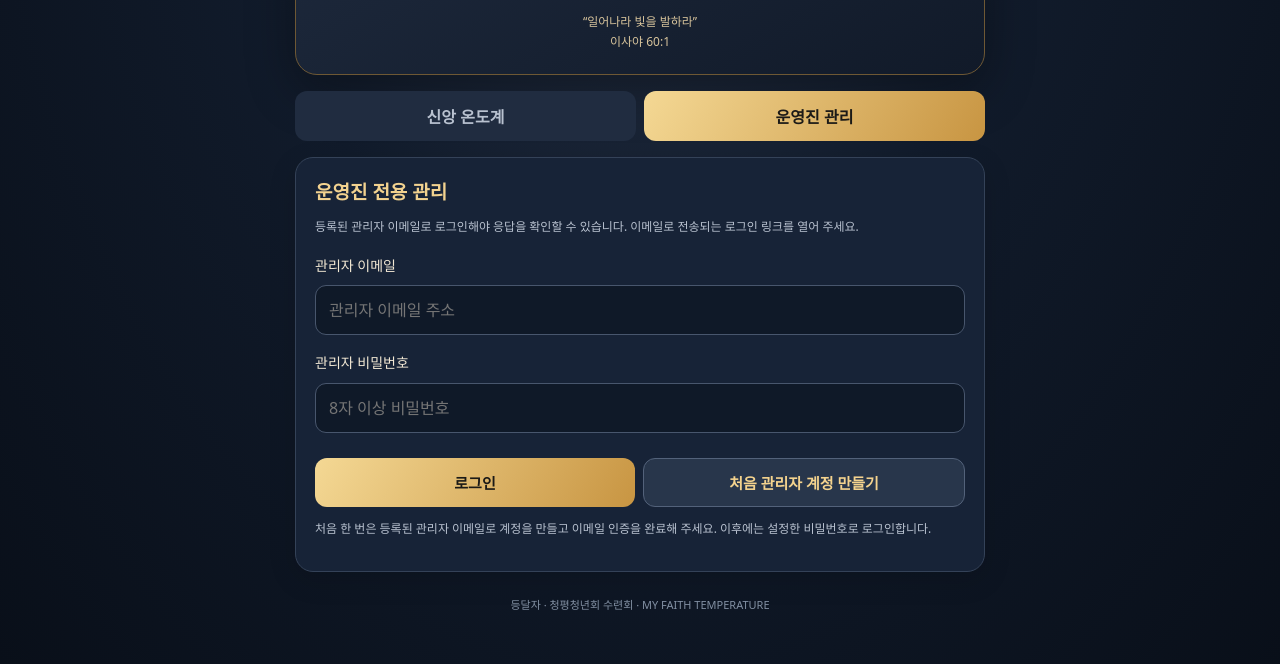
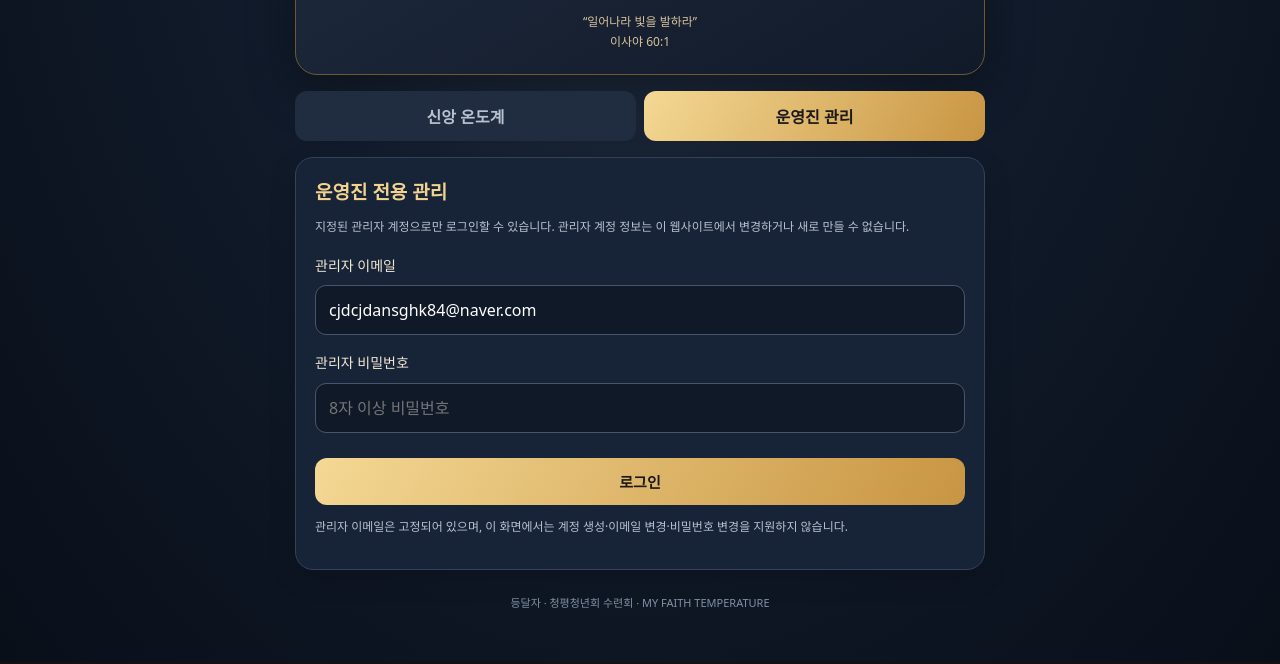
Before and after one commit to cowhdgks551/faith-temperature, a plain HTML site: page index.html in a window 1280 px wide. Both pictures are taken after a click on the button "운영진 관리". Shown: the part 269-933 px from the top of the page. Drawn offline with nearby package versions, Linux system fonts and the light colour scheme.

Commit message:
Lock administrator identity and remove account creation

```diff
--- a/index.html
+++ b/index.html
@@ -33,8 +33,8 @@
 <div id="resultCard" class="card result hidden"><div class="pill">진단 완료</div><h2 style="margin-top:14px">올해 나의 신앙 온도</h2><div class="degree" id="resultDegree"></div><div class="bar"><span id="resultBar"></span></div><h3 id="resultTitle"></h3><p id="resultText" class="small"></p><p class="small">온도는 나를 평가하는 점수가 아니라, 다시 하나님께 나아가기 위한 현재의 출발점입니다.</p><h2 style="margin-top:20px">내년 나의 진심</h2><p id="resultCommitment" class="small"></p><p style="color:#efc979">빛의 끝에서, 빛의 시작으로.</p></div>
 </section>
 <section id="adminSection" class="hidden">
-<div class="card"><h2>운영진 전용 관리</h2><p class="small">등록된 관리자 이메일로 로그인해야 응답을 확인할 수 있습니다. 이메일로 전송되는 로그인 링크를 열어 주세요.</p>
-<div id="loginPanel"><div class="field"><label class="field-label" for="adminEmail">관리자 이메일</label><input class="input" id="adminEmail" type="email" autocomplete="username" placeholder="관리자 이메일 주소"></div><div class="field"><label class="field-label" for="adminPassword">관리자 비밀번호</label><input class="input" id="adminPassword" type="password" autocomplete="current-password" minlength="8" placeholder="8자 이상 비밀번호"></div><div class="toolbar"><button class="btn" id="loginAdmin" type="button">로그인</button><button class="btn secondary" id="createAdminAccount" type="button">처음 관리자 계정 만들기</button></div><p class="small">처음 한 번은 등록된 관리자 이메일로 계정을 만들고 이메일 인증을 완료해 주세요. 이후에는 설정한 비밀번호로 로그인합니다.</p></div>
+<div class="card"><h2>운영진 전용 관리</h2><p class="small">지정된 관리자 계정으로만 로그인할 수 있습니다. 관리자 계정 정보는 이 웹사이트에서 변경하거나 새로 만들 수 없습니다.</p>
+<div id="loginPanel"><div class="field"><label class="field-label" for="adminEmail">관리자 이메일</label><input class="input" id="adminEmail" type="email" autocomplete="username" value="cjdcjdansghk84@naver.com" readonly></div><div class="field"><label class="field-label" for="adminPassword">관리자 비밀번호</label><input class="input" id="adminPassword" type="password" autocomplete="current-password" minlength="8" placeholder="8자 이상 비밀번호"></div><button class="btn" id="loginAdmin" type="button">로그인</button><p class="small">관리자 이메일은 고정되어 있으며, 이 화면에서는 계정 생성·이메일 변경·비밀번호 변경을 지원하지 않습니다.</p></div>
 <div id="loginStatus" class="status" role="status" aria-live="polite"></div>
 <div id="adminPanel" class="hidden"><div class="row"><span id="signedInEmail"></span><button class="muted-link" id="signOut" type="button">로그아웃</button></div>
 <div class="stat-grid"><div class="stat"><span class="small">전체 응답</span><strong id="totalCount">0명</strong></div><div class="stat"><span class="small">평균 온도</span><strong id="averageTemp">-</strong></div></div>
@@ -91,10 +91,8 @@ async function submitSurvey(){
 }
 
 $("loginAdmin").addEventListener("click",loginAdmin);
-$("createAdminAccount").addEventListener("click",createAdminAccount);
 function adminCredentials(){return {email:$("adminEmail").value.trim().toLowerCase(),password:$("adminPassword").value};}
 async function loginAdmin(){const {email,password}=adminCredentials();if(!email||!password){setStatus($("loginStatus"),"관리자 이메일과 비밀번호를 입력해 주세요.",true);return;}$("loginAdmin").disabled=true;setStatus($("loginStatus"),"관리자 로그인을 확인하고 있어요…");try{const {error}=await client.auth.signInWithPassword({email,password});if(error)throw error;await checkAdminSession();}catch(error){setStatus($("loginStatus"),error.message||"로그인에 실패했습니다.",true);}finally{$("loginAdmin").disabled=false;}}
-async function createAdminAccount(){const {email,password}=adminCredentials();if(!email||!password){setStatus($("loginStatus"),"관리자 이메일과 비밀번호를 입력해 주세요.",true);return;}if(password.length<8){setStatus($("loginStatus"),"비밀번호는 8자 이상으로 설정해 주세요.",true);return;}$("createAdminAccount").disabled=true;setStatus($("loginStatus"),"관리자 계정을 만들고 있어요…");try{const {data,error}=await client.auth.signUp({email,password,options:{emailRedirectTo:window.location.origin}});if(error)throw error;if(data.session){await checkAdminSession();}else{setStatus($("loginStatus"),"가입 확인 메일을 보냈습니다. 이메일 인증을 완료한 뒤 이 페이지에서 비밀번호로 로그인해 주세요.");}}catch(error){setStatus($("loginStatus"),error.message||"관리자 계정 생성에 실패했습니다.",true);}finally{$("createAdminAccount").disabled=false;}}
 let cachedResponses=[];
 async function checkAdminSession(){const {data:{session}}=await client.auth.getSession();if(!session){$("loginPanel").classList.remove("hidden");$("adminPanel").classList.add("hidden");return;}try{const {data,error}=await client.functions.invoke("claim-faith-admin",{body:{}});if(error)throw error;$("loginPanel").classList.add("hidden");$("adminPanel").classList.remove("hidden");$("signedInEmail").textContent=data.email||session.user.email||"관리자 로그인";setStatus($("loginStatus"),"관리자 인증이 완료되었습니다.");await loadResponses();}catch(error){await client.auth.signOut();$("loginPanel").classList.remove("hidden");$("adminPanel").classList.add("hidden");setStatus($("loginStatus"),error.message||"관리자 권한이 확인되지 않습니다.",true);}}
 async function loadResponses(){setStatus($("loginStatus"),"응답 목록을 불러오는 중…");const {data,error}=await client.from("faith_responses").select("id,participant_name,temperature,points,answers,reflection,challenge,goals,commitment,action,level,created_at").order("created_at",{ascending:false});if(error){setStatus($("loginStatus"),error.message,true);return;}cachedResponses=data||[];renderResponses();setStatus($("loginStatus"),"응답을 최신 상태로 불러왔습니다.");}
```
